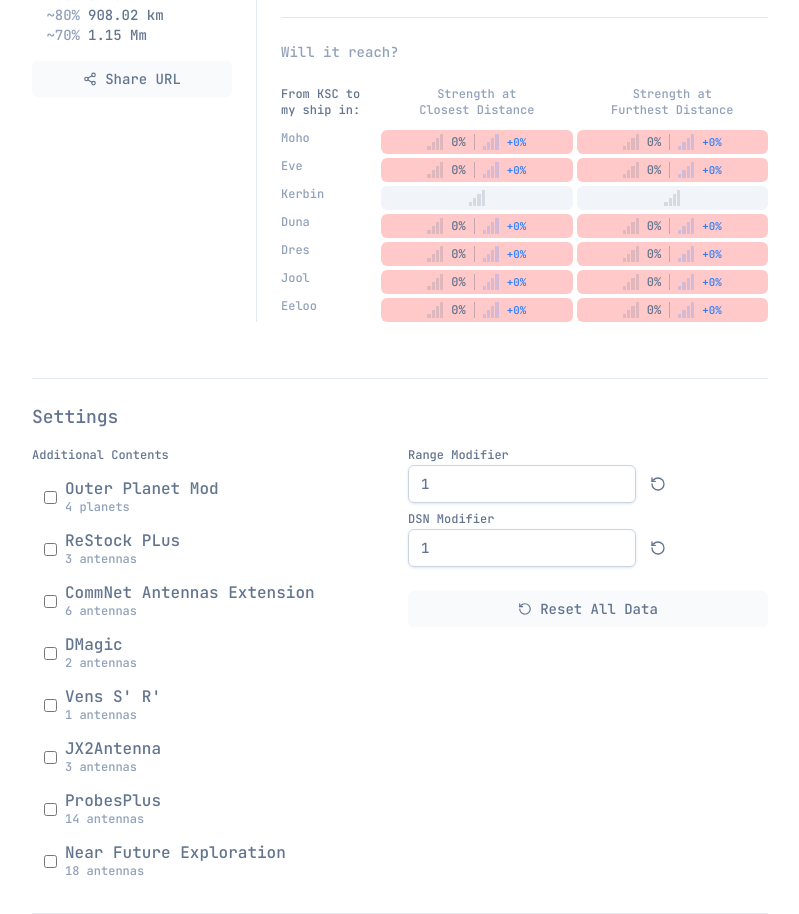
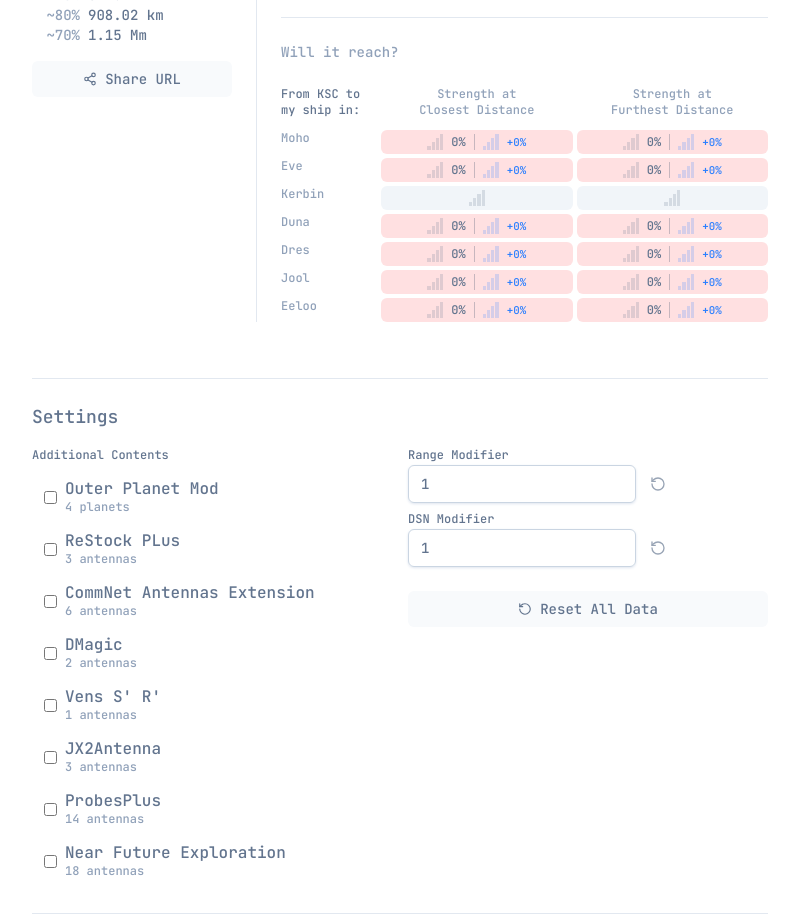
Before and after one commit to alfonsusac/ksp-helper, a Next.js app: page / in a window 1280 px wide. Shown: the part 820-1734 px from the top of the page, without its empty margins (240-1039 px from the left). Built offline with nearby package versions, Linux system fonts and the light colour scheme.

Commit message:
dark mode

```diff
--- a/src/app/globals.css
+++ b/src/app/globals.css
@@ -1,24 +1,24 @@
 @import "tailwindcss";
 
-:root {
+/* :root {
   --background: #ffffff;
   --foreground: #171717;
-}
+} */
 
 .root {
   isolation: isolate;
 }
 
 @theme inline {
-  --color-background: var(--background);
-  --color-foreground: var(--foreground);
+  /* --color-background: var(--background); */
+  /* --color-foreground: var(--foreground); */
   --font-sans: var(--font-geist-sans);
   --font-mono: var(--font-geist-mono);
 }
 
 body {
-  background: var(--background);
-  color: var(--foreground);
+  /* background: var(--background); */
+  /* color: var(--foreground); */
   position: relative;
 }
 
--- a/src/app/page.tsx
+++ b/src/app/page.tsx
@@ -9,14 +9,14 @@ import { EmojioneMonotoneSatelliteAntenna, EosIconsPod, IcBaselineDiscord, IcRou
 import { cn } from "../ui/cn"
 import { CitationList } from "../ui/list"
 import { getSignalStrengthDistanceMap } from "../lib/distance"
-import { formatCss, interpolate } from "culori"
+import { formatCss, interpolate, oklch } from "culori"
 import { Divider, SignalSymbol } from "../ui/common"
 import { Menu } from '@base-ui/react/menu'
 import { getData, getPackageName, packageNames, packages, type AntennaData, type PackageNames, type PlanetData } from "../lib/packages"
 import { groupToList } from "@/lib/object"
 import { initialData, parseAppData, type AppData } from "@/lib/app-state"
 import { generateShareURL, loadFromLocalStorage, saveToLocalStorage } from "@/lib/persistance"
-import { errorColor, cardDanger, cns, button, card, menuTrigger } from "@/ui/design-system"
+import { cns, menuTrigger } from "@/ui/design-system"
 
 
 
@@ -118,12 +118,12 @@ export default function Home() {
 
       {
         zeroReason &&
-        <div className={cardDanger("text-sm mb-8")}>
+        <div className={cns.errorCard("text-sm mb-8")}>
           <div className="flex gap-1 items-center">
             <LucideBadgeQuestionMark />
             <div>Reason why its zero</div>
           </div>
-          <div className={errorColor.text.desc("text-xs")}>
+          <div className={cns.error.text.muted("text-xs")}>
             {zeroReason}
           </div>
         </div>
@@ -163,7 +163,7 @@ export default function Home() {
 
           <ShareURLButton
             value={generateShareURL(data)}
-            className={button.default("text-sm w-full mt-4")}
+            className={cns.button.base("text-sm w-full mt-4")}
             label={<>
               <LucideShare2 />
               Share URL</>}
@@ -240,7 +240,7 @@ export default function Home() {
                 onChange={(e) => {
                   changeModifier("rangeModifier", e.target.value)
                 }} />
-              <button className={button.iconGhost()} onClick={() => changeModifier("dsnModifier", "1")}>
+              <button className={cns.button.iconGhost()} onClick={() => changeModifier("dsnModifier", "1")}>
                 <LucideRotateCcw />
               </button>
             </div>
@@ -251,13 +251,13 @@ export default function Home() {
               <input className={cns.input.box("text-sm max-w-60")} type="number"
                 value={data.settings.dsnModifier}
                 onChange={(e) => changeModifier("dsnModifier", e.currentTarget.value)} />
-              <button className={button.iconGhost()} onClick={() => changeModifier("dsnModifier", "1")}>
+              <button className={cns.button.iconGhost()} onClick={() => changeModifier("dsnModifier", "1")}>
                 <LucideRotateCcw />
               </button>
             </div>
           </div>
           <button
-            className={button.default("mt-4 text-sm")}
+            className={cns.button.base("mt-4 text-sm")}
             onClick={() => setData(initialData)}
           >
             <LucideRotateCcw />
@@ -406,7 +406,7 @@ function BodyDetailInput(props: {
               />
               <div className="grow" />
               <button
-                className={button.ghost("text-sm w-fit")}
+                className={cns.button.ghost("text-sm w-fit")}
                 onClick={() => {
                   props.antennas.forEach(antenna => clearAntenna(antenna.id))
                 }}
@@ -458,8 +458,7 @@ function AntennaInput(props: {
           if (qty === 0) return null
           return (
             <div key={antenna.id} className="flex items-start">
-              <div className={cn(
-                card(),
+              <div className={cns.card(
                 "grow h-full",
                 "p-2 flex gap-2 text-[0.7em] tracking-tight",
               )}
@@ -481,13 +480,13 @@ function AntennaInput(props: {
                   </div>
                   <div className="flex text-sm items-center shrink-0">
                     <div className="grow">{!!qty && `x${ qty }`}</div>
-                    <button className={button.iconGhost("shrink-0", qty ? "opacity-100" : "opacity-0 pointer-events-none")} onClick={() => clearAntenna(antenna.id)}>
+                    <button className={cns.button.iconGhost("shrink-0", qty ? "" : "opacity-0 pointer-events-none")} onClick={() => clearAntenna(antenna.id)}>
                       <LucideX />
                     </button>
-                    <button className={button.iconGhost("shrink-0", qty ? "opacity-100" : "opacity-0 pointer-events-none")} onClick={() => removeAntenna(antenna.id)}>
+                    <button className={cns.button.iconGhost("shrink-0", qty ? "" : "opacity-0 pointer-events-none")} onClick={() => removeAntenna(antenna.id)}>
                       <LucideMinus />
                     </button>
-                    <button className={button.iconGhost("shrink-0")} onClick={() => addAntenna(antenna.id)} >
+                    <button className={cns.button.iconGhost("shrink-0")} onClick={() => addAntenna(antenna.id)} >
                       <LucidePlus />
                     </button>
                   </div>
@@ -500,7 +499,7 @@ function AntennaInput(props: {
       <Menu.Root>
         <Menu.Trigger
           render={
-            <button className={button.ghost("text-sm justify-start")}>
+            <button className={cns.button.ghost("text-sm justify-start")}>
               <LucidePlus />
               <StreamlineWifiAntennaRemix className="size-4 mr-1" />
               Add Antenna
@@ -664,7 +663,7 @@ function PlanetDistanceTableView(props: {
       </div>
       {
         !result ?
-          <div className={card("text-xs p-2 px-3")}>
+          <div className={cns.card("text-xs p-2 px-3")}>
             No data for this planet
           </div>
           :
@@ -706,7 +705,9 @@ function PlanetDistanceStrengthCell(props: {
       ],
       "oklch"
     )
-    return formatCss(gradient(strength))
+    const res = gradient(strength)
+    res.alpha = 0.2
+    return formatCss(res)
   }
 
   const scienceBonus = getScienceBonusfromSignalStrength(props.strength ?? 0)
--- a/src/ui/design-system.ts
+++ b/src/ui/design-system.ts
@@ -3,45 +3,72 @@ import { cn } from "./cn"
 const cnr = (...a: any[]) => (...b: any[]) => cn(...a, ...b)
 
 export const cns = {
-  bg: cnr("bg-white"),
-  bgHover: cnr("bg-slate-200/50"),
-  bgActive: cnr("bg-slate-200/75"),
-  divider: cnr("border-slate-200"),
-  dividerStrong: cnr("border-slate-300"),
-  dividerFaded: cnr("border-slate-600/30"),
+  bg: cnr("           bg-white         dark:bg-zinc-900"),
+  divider: cnr("      border-slate-200 dark:border-zinc-800"),
+  dividerStrong: cnr("border-slate-300 dark:border-zinc-700"),
   text: {
-    strong: cnr("text-slate-700"),
-    base: cnr("text-slate-500 font-medium font-mono"),
-    muted: cnr("text-slate-400"),
+    base: cnr("font-medium font-mono",
+      "               text-slate-500   dark:text-zinc-300",
+    ),
+    muted: cnr("      text-slate-400   dark:text-zinc-500"),
     link: cnr(
-      "text-slate-400/75 decoration-slate-300 hover:text-slate-400 hover:decoration-slate-400/50",
-      "underline underline-offset-3",
+      "text-slate-400/75             dark:text-zinc-500",
+      "decoration-slate-300          dark:decoration-zinc-700",
+      "hover:text-slate-400          dark:hover:text-zinc-400",
+      "hover:decoration-slate-400/50 dark:hover:decoration-zinc-600",
+      "underline underline-offset-3 ",
     ),
   },
   input: {
     box: cnr(
       "rounded-md",
-      "border border-slate-300",
+      "border    border-slate-300 dark:border-zinc-700",
+      "shadow-sm shadow-slate-200 dark:shadow-zinc-950",
       "px-3 p-2 px-3",
       "focus:outline-none",
       "flex items-center text-start gap-2 min-w-30",
-      "shadow-sm shadow-slate-200",
     )
   },
+  error: {
+    border: cnr(" border-red-300 dark:border-red-500/20"),
+    bg: cnr("     bg-red-50      dark:bg-red-500/10"),
+    text: {
+      base: cnr(" text-red-600   dark:text-red-400"),
+      muted: cnr("text-red-500   dark:text-red-400/75")
+    },
+  },
+
 
   // Common Components
+
+  cardBorder: cnr("border    border-slate-200 dark:border-zinc-800"),
+  cardShadow: cnr("shadow-sm shadow-slate-100 dark:shadow-zinc-950"),
+  card: (...c: any[]) => cn(
+    cns.cardBorder(),
+    cns.cardShadow(),
+    "p-2 px-3",
+    "rounded-md",
+    ...c,
+  ),
+  errorCard: (...c: any[]) => cns.card(
+    cns.error.border(),
+    cns.error.bg(),
+    cns.error.text.base(),
+    cns.cardShadow(),
+    ...c,
+  ),
 
   clickableUI: cnr(
     "select-none cursor-pointer"
   ),
 
   tab: {
-    containerBg: cnr("bg-slate-100"),
-    containerBorder: cnr("border-slate-200/50"),
-    selectedBg: cnr("bg-white"),
-    selectedBorder: cnr("border border-slate-200"),
-    selectedShadow: cnr("shadow-sm shadow-slate-200"),
-    itemHoverBg: cnr("hover:bg-slate-200/75"),
+    containerBg: cnr("             bg-slate-100          dark:bg-zinc-950/50"),
+    containerBorder: cnr("         border-slate-200/50   dark:border-zinc-800"),
+    selectedBg: cnr("              bg-white              dark:bg-zinc-800"),
+    selectedBorder: cnr("border    border-slate-200      dark:border-zinc-700/50"),
+    selectedShadow: cnr("shadow-sm shadow-slate-200      dark:shadow-zinc-950"),
+    itemHoverBg: cnr("             hover:bg-slate-200/75 dark:hover:bg-zinc-800/50"),
   },
 
   button: {
@@ -50,11 +77,14 @@ export const cns = {
         "flex items-center justify-center rounded-md gap-2",
         "px-3 py-2",
         "focus:outline-none",
-        "hover:bg-slate-200/40",
-        "active:hover:bg-slate-200/55",
+        "bg-slate-50            dark:bg-zinc-800/50",
+        "hover:bg-slate-200/40  dark:hover:bg-zinc-700/50",
+        "active:bg-slate-200/55 dark:active:bg-zinc-700/35",
         ...c
       ),
-    )
+    ),
+    ghost: (...c: any) => cns.button.base("bg-transparent dark:bg-transparent opacity-65 hover:opacity-100", ...c),
+    iconGhost: (...c: any) => cns.button.ghost("p-1.5 size-7", ...c),
   },
 
   popover: {
@@ -76,8 +106,8 @@ export const cns = {
       "data-ending-style:scale-[0.95]",
       "data-ending-style:opacity-0",
     ),
-    shadow: cnr("shadow-md shadow-slate-300/50"),
-    border: cnr("border border-slate-300/75"),
+    shadow: cnr("shadow-md shadow-slate-300/50  dark:shadow-zinc-950/50 dark:shadow-lg"),
+    border: cnr("border   border-slate-300/75  dark:border-zinc-700/50"),
 
     item: (...c: any) => cns.text.base(
       cns.clickableUI(),
@@ -94,72 +124,46 @@ export const cns = {
   },
 
   slider: {
-    track: cnr("bg-slate-200"),
-    indicator: cnr("bg-slate-400"),
-    thumb: cnr("bg-slate-400"),
+    track: cnr("    bg-slate-200 dark:bg-zinc-800"),
+    indicator: cnr("bg-slate-400 dark:bg-zinc-300"),
+    thumb: cnr("    bg-slate-400 dark:bg-zinc-300"),
   },
 
 
   // Specials
 
-  bgScience: cnr("bg-blue-200"),
-  textScience: cnr("text-blue-500"),
 
-  signalBarBg: cnr("bg-slate-500/20"),
-  signalBarRed: cnr("bg-red-400"),
-  signalBarOrange: cnr("bg-orange-400"),
-  signalBarYellow: cnr("bg-yellow-400"),
-  signalBarGreen: cnr("bg-green-400"),
+  bgScience: cnr("       bg-blue-200     dark:bg-blue-500"),
+  textScience: cnr("     text-blue-500   dark:text-blue-400"),
 
-  graphBarBg1: cnr("bg-red-200"),
-  graphBarBg2: cnr("bg-orange-200"),
-  graphBarBg3: cnr("bg-yellow-200"),
-  graphBarBg4: cnr("bg-green-200"),
+  signalBarBg: cnr("     bg-slate-500/20 dark:"),
+  signalBarRed: cnr("    bg-red-400      dark:bg-red-500    "),
+  signalBarOrange: cnr(" bg-orange-400   dark:bg-orange-500 "),
+  signalBarYellow: cnr(" bg-yellow-400   dark:bg-yellow-500 "),
+  signalBarGreen: cnr("  bg-green-400    dark:bg-green-500  "),
 
-  graphBarScience: cnr("bg-blue-200/50"),
-  graphBarScience2: cnr("bg-blue-500/20"),
+  graphBarBg1: cnr("     bg-red-200      dark:bg-red-400/20"),
+  graphBarBg2: cnr("     bg-orange-200   dark:bg-orange-400/20"),
+  graphBarBg3: cnr("     bg-yellow-200   dark:bg-yellow-400/20"),
+  graphBarBg4: cnr("     bg-green-200    dark:bg-green-400/20"),
 
-  cellNoData: cnr("bg-slate-100"),
-  cellGradient1: "oklch(88.5% 0.062 18.334)",
-  cellGradient2: "oklch(90.1% 0.076 70.697)",
-  cellGradient3: "oklch(94.5% 0.129 101.54)",
-  cellGradient4: "oklch(90.5% 0.093 164.15)",
+  graphBarScience: cnr(" bg-blue-200/50  dark:bg-blue-400/20"),
+
+  // cell table
+
+  dividerFaded: cnr("    border-slate-600/30 dark:border-zinc-400/20"),
+  graphBarScience2: cnr("bg-blue-500/20      dark:bg-blue-400/50"),
+
+  cellNoData: cnr("      bg-slate-100        dark:bg-zinc-900"),
+  cellGradient1: "oklch(70.4% 0.191 22.216)", // red-400
+  cellGradient2: "oklch(75% 0.183 55.934)", // orange-400
+  cellGradient3: "oklch(85.2% 0.199 91.936)", // yellow-400
+  cellGradient4: "oklch(76.5% 0.177 163.223)", // emerald-400
 
   planet: cnr("bg-slate-300 size-full rounded-full shadow-[inset_0.25rem_0_10px_#0045]"),
 
 }
 
-export const button = {
-  ghost: cnr(cns.button.base("opacity-65 hover:opacity-100")),
-  iconGhost: cnr(cns.button.base("p-1.5 size-7")),
-  default: cnr(cns.button.base(
-    "bg-slate-50 py-2",
-  ))
-}
-
-export const errorColor = {
-  border: cnr("border-red-300"),
-  bg: cnr("bg-red-50"),
-  text: {
-    base: cnr("text-red-600"),
-    desc: cnr("text-red-500")
-  },
-}
-
-// Components
-
-export const cardDanger = cnr(
-  errorColor.bg(),
-  errorColor.border(),
-  errorColor.text.base(),
-  "border",
-  "rounded-md",
-  "p-2 px-3"
-)
-
-export const card = cnr(
-  "border border-slate-200 shadow-sm shadow-slate-100 rounded-md",
-)
 
 export const menuTrigger = cnr(
   cns.input.box(
--- a/src/ui/input.tsx
+++ b/src/ui/input.tsx
@@ -79,7 +79,7 @@ export function CheckboxRow(props: {
   const id = useId()
   return (
     <label
-      className={cns.button.base(props.className)}
+      className={cns.button.ghost('opacity-100', props.className)}
       htmlFor={id}>
       <input className="mb-1 cursor-pointer" type="checkbox" id={id} checked={props.value} onChange={e => props.onValueChange(e.currentTarget.checked)} />
       {props.label}
```
